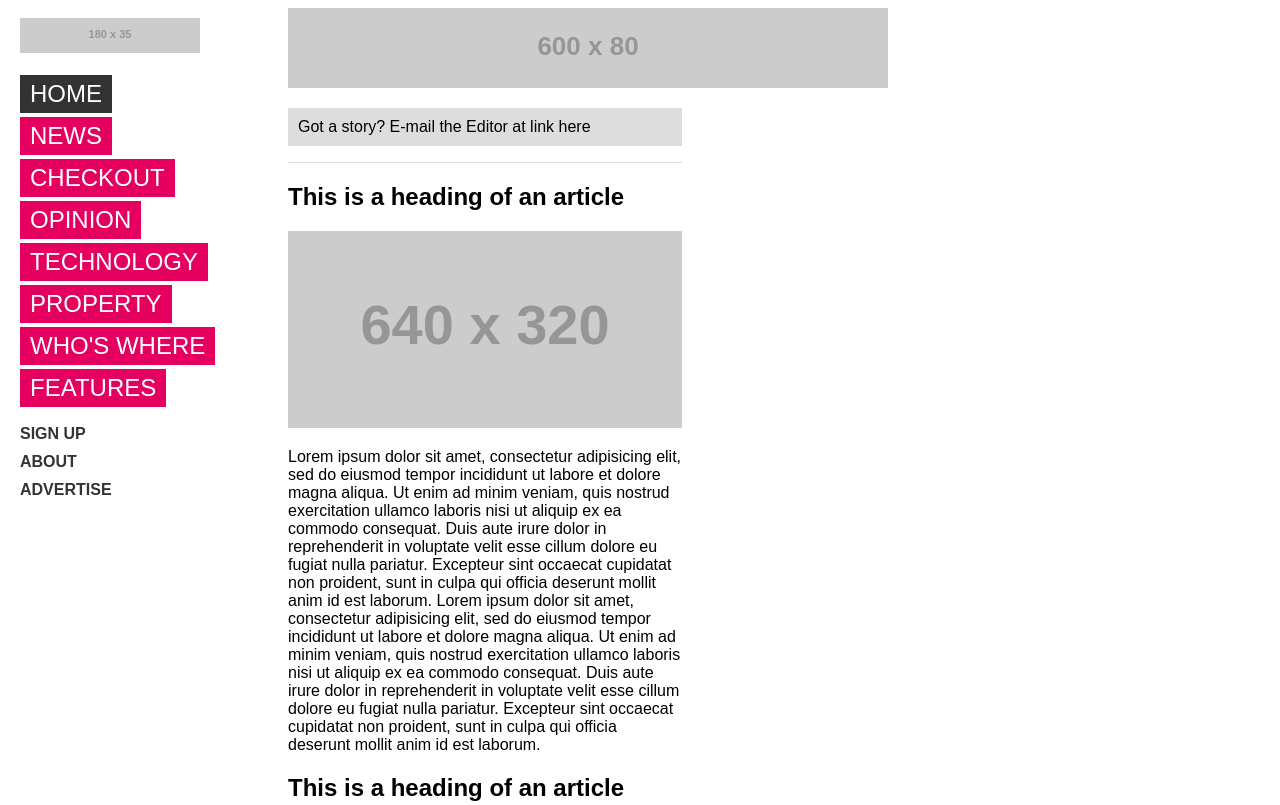
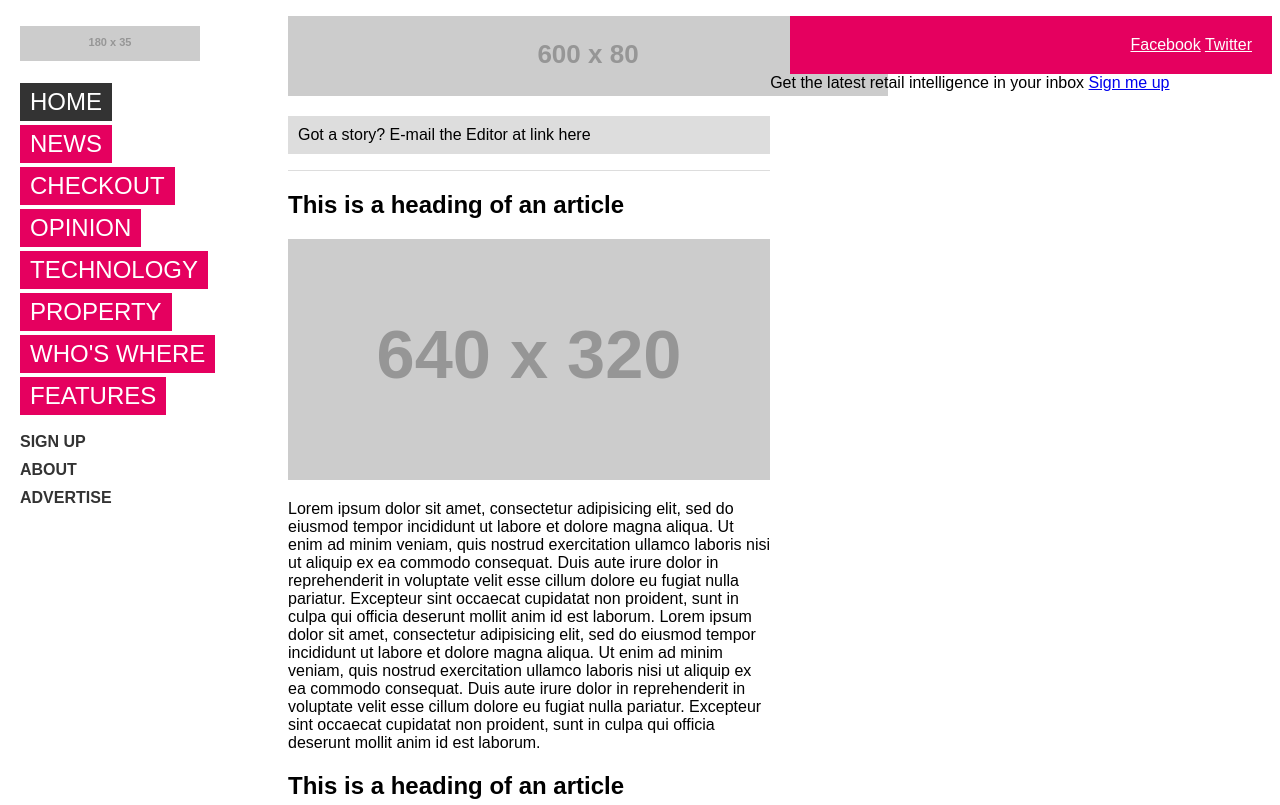
Before and after one commit to waynebishop/register-remake, a plain HTML site: page index.html in a window 1280 px wide. Shown: the top 805 px of the page. Drawn offline with Linux system fonts and the light colour scheme; placeholder pictures from the web are drawn by us.

Commit message:
Add social media bar

```diff
--- a/css/styles.css
+++ b/css/styles.css
@@ -56,7 +56,8 @@ main aside p {
 }
 
 main {
-	width: 40%;
+	width: 49%;
+	float: left;
 }
 
 hr {
@@ -145,3 +146,20 @@ article img {
 	position: relative;
 	top: -20px;
 }
+
+#extra {
+	width: 49%;
+	float: right;
+}
+
+#social {
+	background-color: #e5005f;
+	color: white;
+	padding: 20px;
+	text-align: right;
+
+}
+
+#social a {
+	color: inherit;
+}
--- a/index.html
+++ b/index.html
@@ -110,27 +110,21 @@
 					</article>
 
 
-
-
-
-
-
-
 				</article>
-
-
-
-
-
-
-
 
 			</main>
 
 
+			<div id="extra">
+				<div id="social">
+					<a href="#">Facebook</a>
+					<a href="#">Twitter</a>
+				</div>
+			</div>
 
-
-
+			<div id="newsletter">
+				<p>Get the latest retail intelligence in your inbox <a href="#">Sign me up</p>
+			</div>
 
 
 
```
